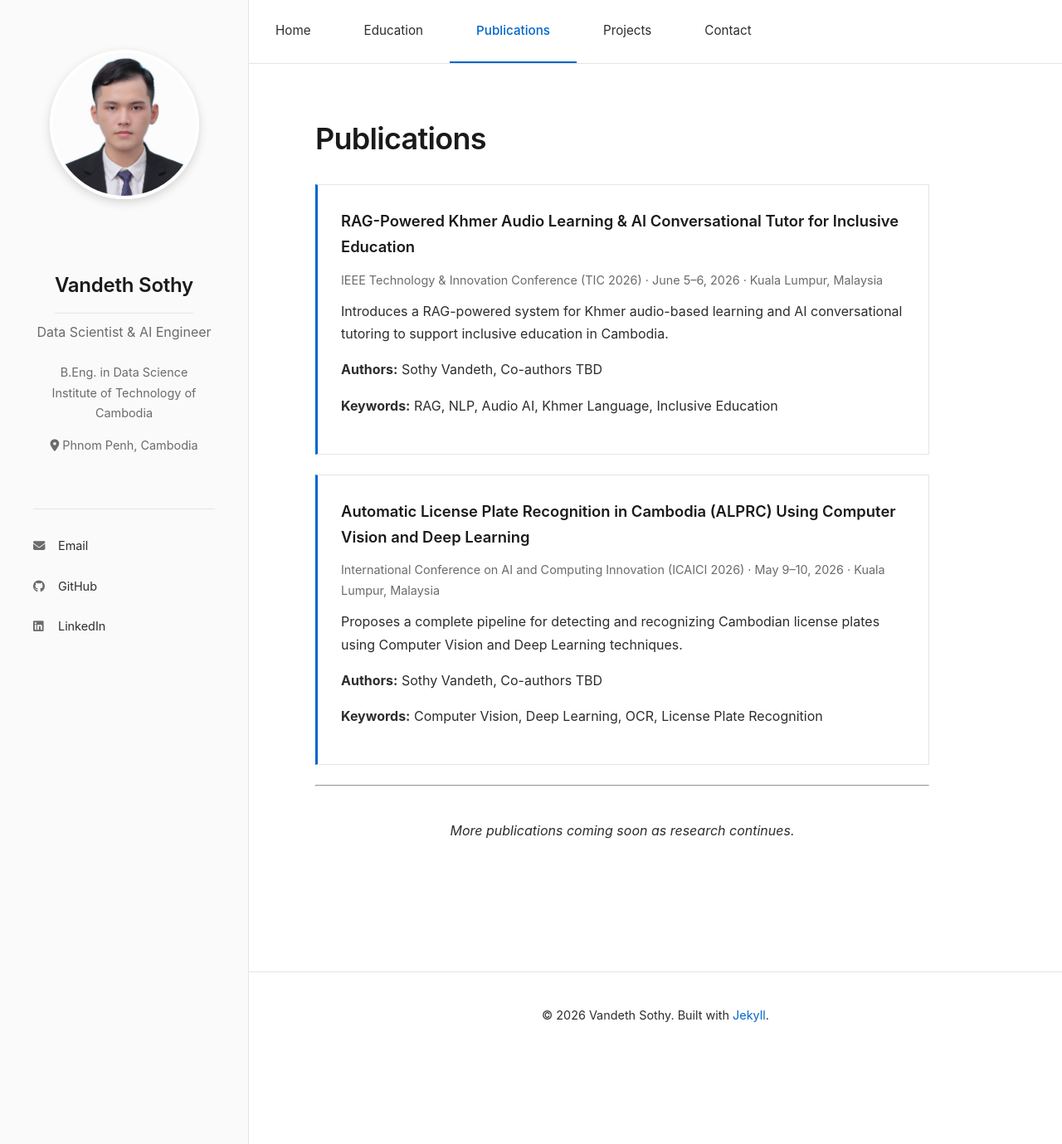
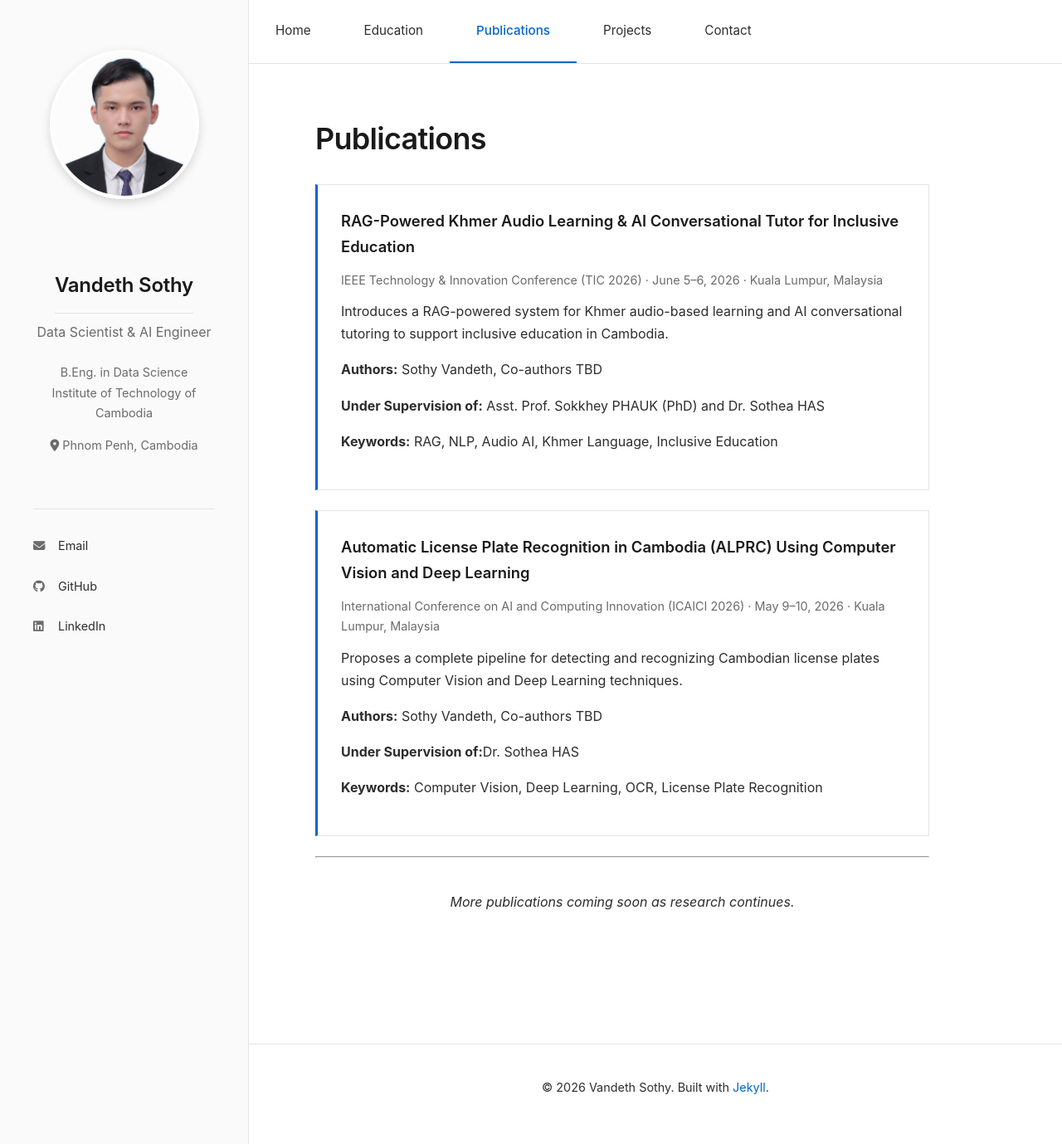
Before and after one commit to sothy8/sothy8.github.io, a Jekyll site: the page built from publications.md, in a window 1280 px wide and 1379 px high. Shown: the whole window at 83% size. Built offline with Jekyll 4.4.1, drawn with Linux system fonts in a browser that asks for light colours.

Commit message:
Add supervision details for publications in publications.md

```diff
--- a/publications.md
+++ b/publications.md
@@ -11,6 +11,7 @@ permalink: /publications/
   <p class="meta">IEEE Technology & Innovation Conference (TIC 2026) · June 5–6, 2026 · Kuala Lumpur, Malaysia</p>
   <p>Introduces a RAG-powered system for Khmer audio-based learning and AI conversational tutoring to support inclusive education in Cambodia.</p>
   <p><strong>Authors:</strong> Sothy Vandeth, Co-authors TBD</p>
+  <p><strong>Under Supervision of:</strong> Asst. Prof. Sokkhey PHAUK (PhD) and Dr. Sothea HAS</p>
   <p><strong>Keywords:</strong> RAG, NLP, Audio AI, Khmer Language, Inclusive Education</p>
 </div>
 
@@ -19,6 +20,7 @@ permalink: /publications/
   <p class="meta">International Conference on AI and Computing Innovation (ICAICI 2026) · May 9–10, 2026 · Kuala Lumpur, Malaysia</p>
   <p>Proposes a complete pipeline for detecting and recognizing Cambodian license plates using Computer Vision and Deep Learning techniques.</p>
   <p><strong>Authors:</strong> Sothy Vandeth, Co-authors TBD</p>
+  <p><strong>Under Supervision of:</strong>Dr. Sothea HAS</p>
   <p><strong>Keywords:</strong> Computer Vision, Deep Learning, OCR, License Plate Recognition</p>
 </div>
 
```
